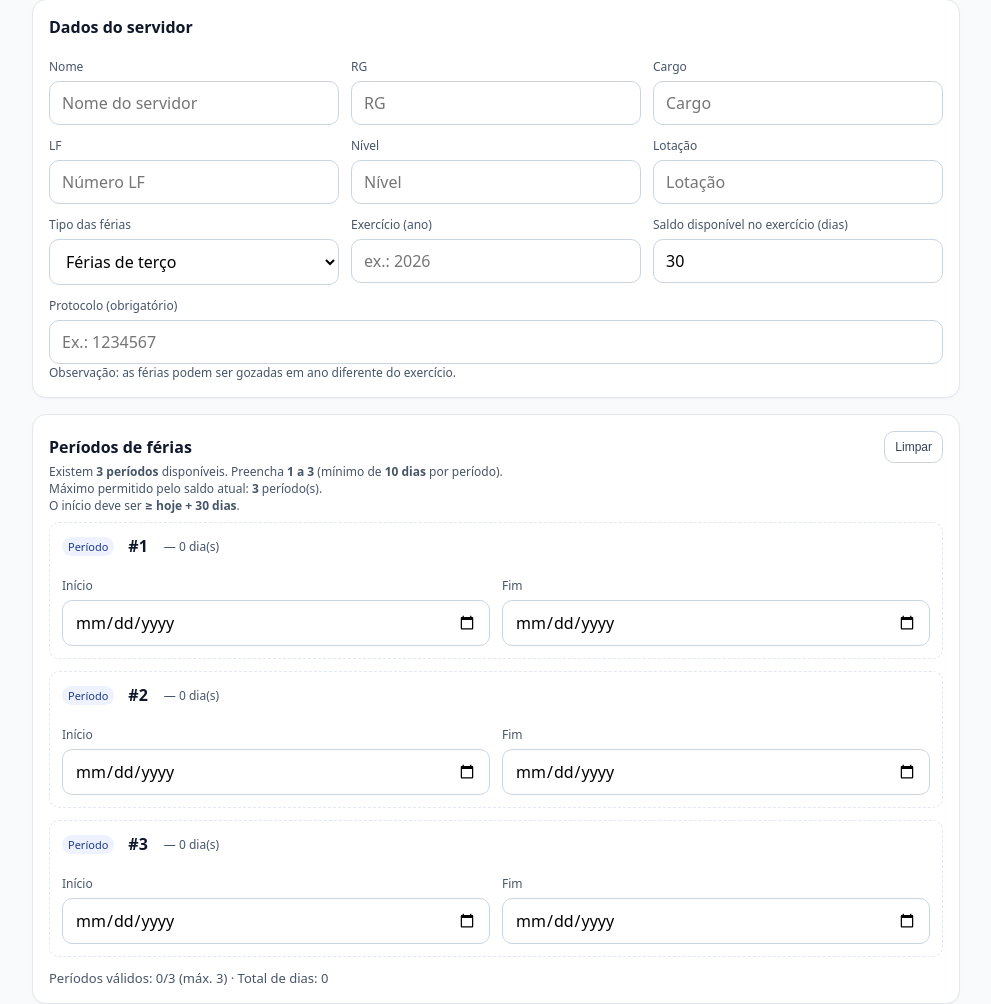
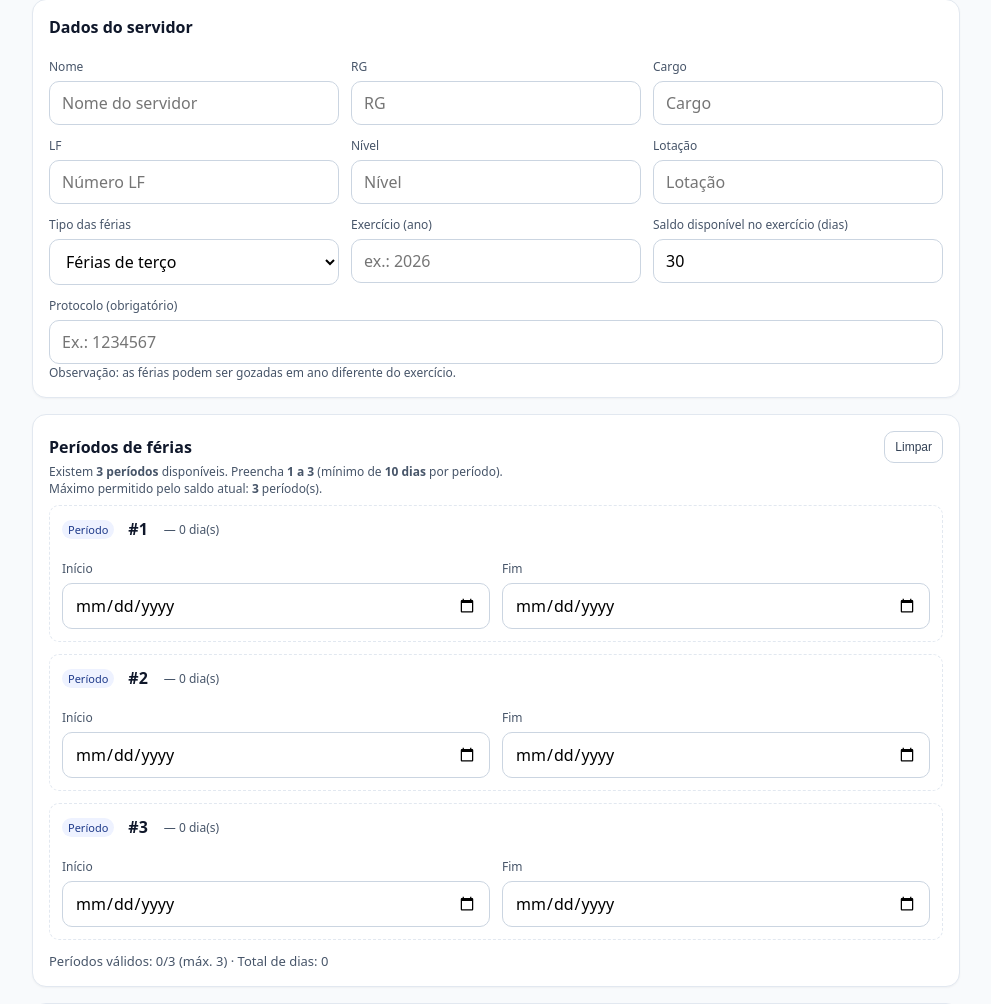
Before and after one commit to oBaldon/portal-agepar, a FastAPI app: template apps/bff/app/automations/templates/ferias/ui.html in a window 1280 px wide. Shown: the part 64-1068 px from the top of the page, without its empty margins (144-1135 px from the left). Run offline with FastAPI, Linux system fonts and the light colour scheme; the template is opened without the code that fills it, so the values that code supplies are empty; parts of the project's set-up code (start-up, migrations or seed data) failed here and were passed over; some libraries are stand-ins or nearby versions.

Commit message:
feat: remover instrução sobre o início dos períodos de férias

```diff
--- a/apps/bff/app/automations/templates/ferias/ui.html
+++ b/apps/bff/app/automations/templates/ferias/ui.html
@@ -168,7 +168,6 @@
   <div class="note" style="margin-bottom:8px">
     Existem <b>3 períodos</b> disponíveis. Preencha <b>1 a 3</b> (mínimo de <b>10 dias</b> por período).<br/>
     Máximo permitido pelo saldo atual: <b id="maxPeriodosText">3</b> período(s).<br/>
-    O início deve ser <b>≥ hoje + <span id="leadDaysText">30</span> dias</b>.
   </div>
 
     <div id="periodos"></div>
```
